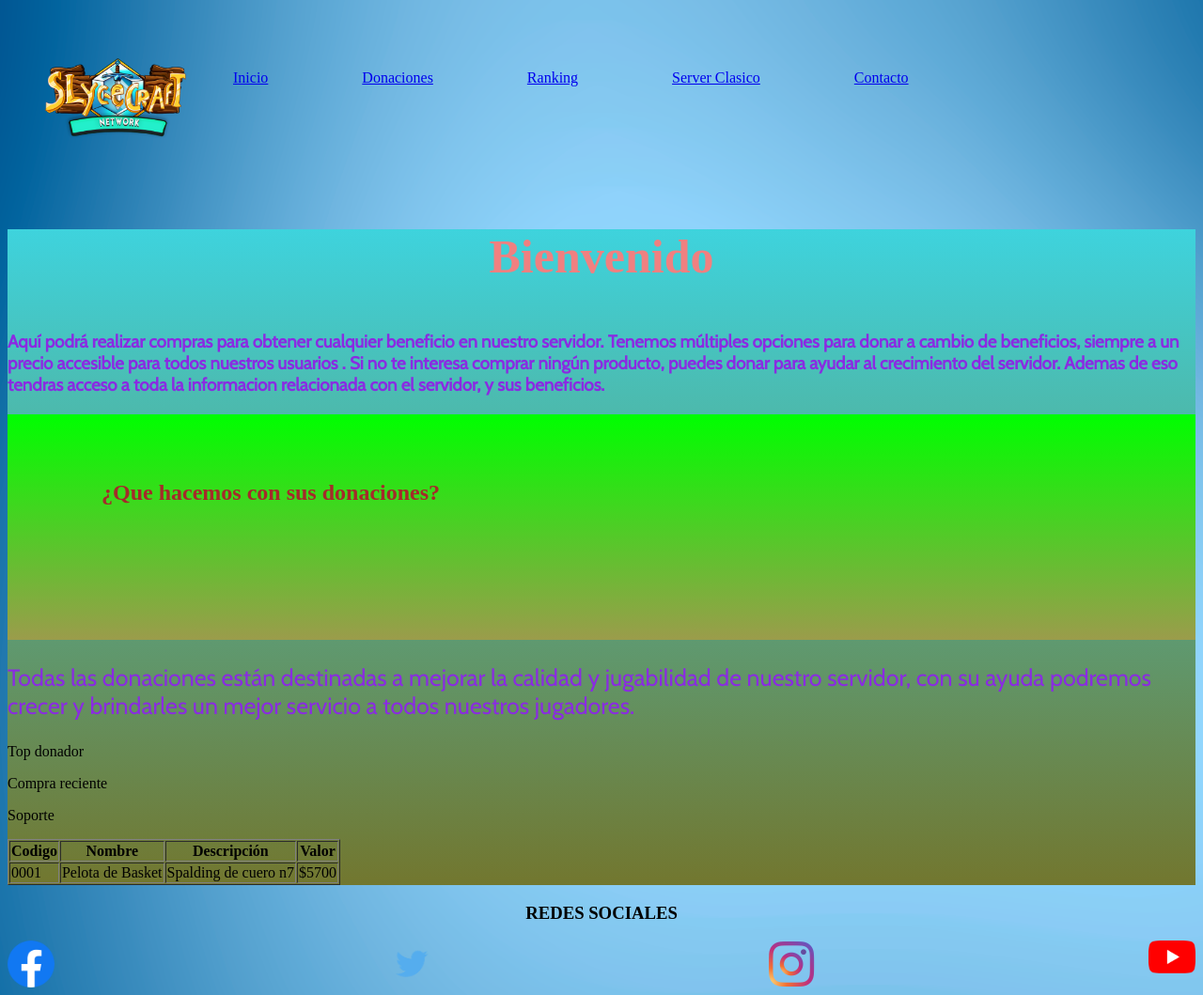
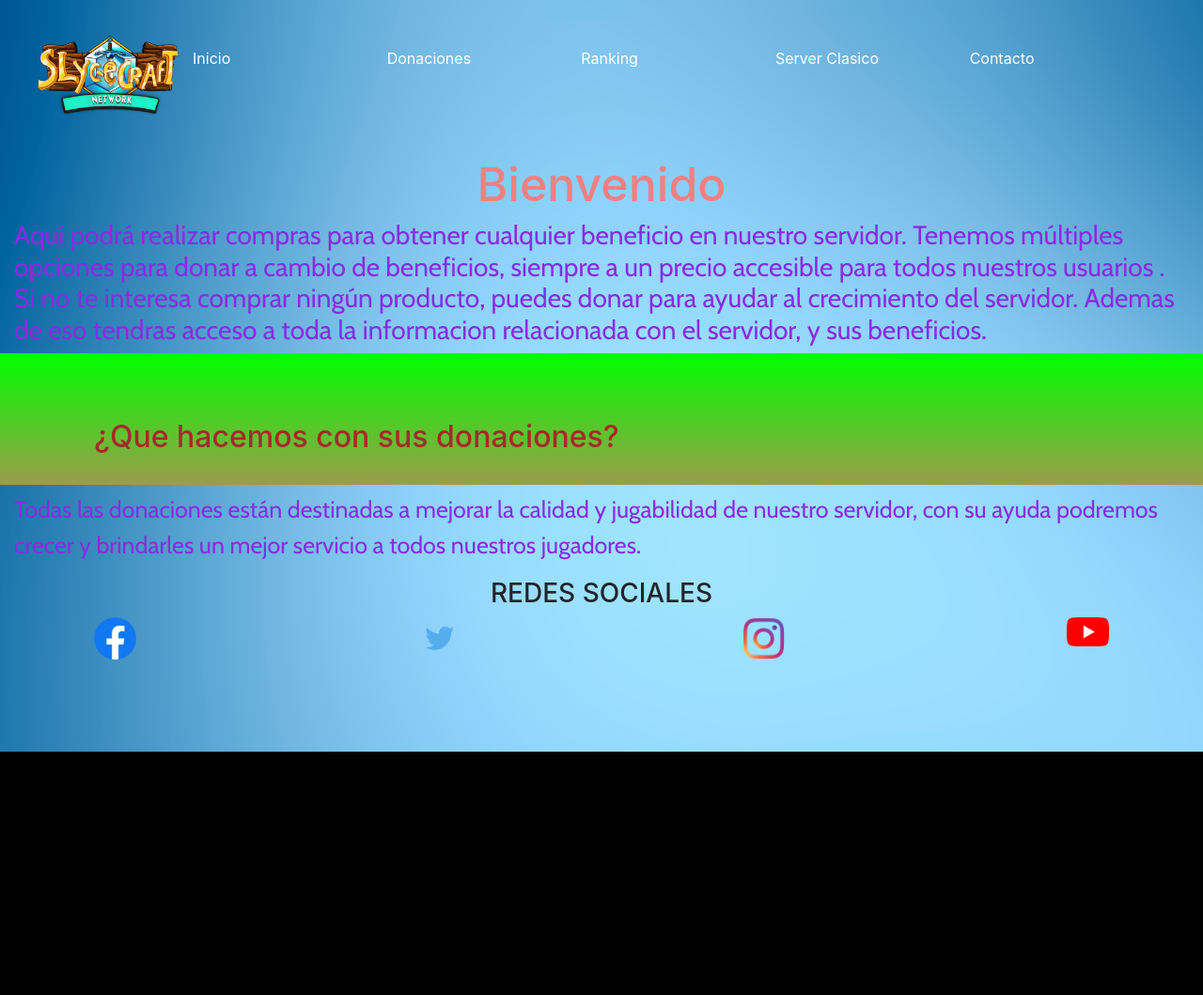
Before and after one commit to LucasLugones/bootstrap, a plain HTML site: page index.html in a window 1280 px wide. Shown: the whole page at 94% size. After the commit the page ends 800 px from the top, so only its background shows below. Drawn offline with nearby package versions, Linux system fonts and the light colour scheme.

Commit message:
aplicando bootstrap

```diff
--- a/css/estilo.css
+++ b/css/estilo.css
@@ -2,6 +2,14 @@
     display: flex;
 }
 
+
+a{
+    color:white
+}
+
+main{
+    background-color: none;
+}
 
 .menu {
     display:flex;
@@ -51,7 +59,7 @@ li{
 }
 
 .parrafo_2:hover {
-height: 200px;
+height: 300px;
 }
 
 .lista_ol{
@@ -74,7 +82,7 @@ height: 200px;
 }
 
 .contacto {
-    width: 50px;
+    width: 75px;
     display: flex;
     flex-direction: row;
 }
@@ -179,6 +187,7 @@ main {
 
 .parrafo_2 {
     color: rgb(128, 0, 117);
+
 }
 
 .menu {
--- a/index.html
+++ b/index.html
@@ -8,59 +8,37 @@
 	<link rel="preconnect" href="https://fonts.googleapis.com">
 <link rel="preconnect" href="https://fonts.gstatic.com" crossorigin>
 <link href="https://fonts.googleapis.com/css2?family=Cabin&display=swap" rel="stylesheet">
+<!-- bootstrap css -->
+<link rel="stylesheet" href="https://cdn.jsdelivr.net/npm/bootstrap@4.6.1/dist/css/bootstrap.min.css" integrity="sha384-zCbKRCUGaJDkqS1kPbPd7TveP5iyJE0EjAuZQTgFLD2ylzuqKfdKlfG/eSrtxUkn" crossorigin="anonymous">
+<!-- mi css -->
 			<link rel="stylesheet" href="css/estilo.css">
 </head>
 <body>
 	<!-- fila de logo + nav -->
 	<nav>
-	<header class="encabezado">
-			<ul class="menu">
+	<header class="container-fluid">
+			<ul class="row">
 				<a href="index.html"><img class="logo" src="assets/img/logo2.png" alt="LOGO">	</a>
-				<li class="menu_fila"><a href="index.html">Inicio</a></li>
-				<li class="menu_fila"><a href="pages/donaciones.html">Donaciones</a></li>
-				<li class="menu_fila"><a href="pages/ranking.html">Ranking</a></li>
-				<li class="menu_fila"><a href="pages/serverclasico.html">Server Clasico</a></li>
-				<li class="menu_fila"><a href="pages/contacto.html">Contacto</a></li>
+				<li class="col-lg-2 col-6"><a href="index.html">Inicio</a></li>
+				<li class="col-lg-2 col-6"><a href="pages/donaciones.html">Donaciones</a></li>
+				<li class="col-lg-2 col-6"><a href="pages/ranking.html">Ranking</a></li>
+				<li class="col-lg-2 col-6"><a href="pages/serverclasico.html">Server Clasico</a></li>
+				<li class="col-lg-2 col-6"><a href="pages/contacto.html">Contacto</a></li>
 			</ul>
 		</nav>
 	</header>
 	<!-- cierre de fila logo + nav -->
 	<!-- fila de información de mi sitio -->
-	<main class="main">
-
-
+	<main class="container-fluid">
 	<section>
-		<article class="Noticia">
-			<h3 class="noticia_principal">Bienvenido</h3>
-			<h3 class="parrafo">Aquí podrá realizar compras para obtener cualquier beneficio en nuestro servidor. Tenemos múltiples opciones para donar a cambio de beneficios, siempre a un precio accesible para todos nuestros usuarios . Si no te interesa comprar ningún producto, puedes donar para ayudar al crecimiento del servidor. Ademas de eso tendras acceso a toda la informacion relacionada con el servidor, y sus beneficios.</h3>
-			<h2 class="parrafo_2">¿Que hacemos con sus donaciones?</h2>
-			<p class="parrafo_3">Todas las donaciones están destinadas a mejorar la calidad y jugabilidad de nuestro servidor, con su ayuda podremos crecer y brindarles un mejor servicio a todos nuestros jugadores.</p>
-			<p class="parrafo_4"> Top donador</p>
-			<p class="parrafo_5"> Compra reciente</p>
-			<p class="parrafo_6"> Soporte</p>
+		<article class="row">
+			<h3 class="noticia_principal col-lg-12">Bienvenido</h3>
+			<h3 class="parrafo col-lg-12">Aquí podrá realizar compras para obtener cualquier beneficio en nuestro servidor. Tenemos múltiples opciones para donar a cambio de beneficios, siempre a un precio accesible para todos nuestros usuarios . Si no te interesa comprar ningún producto, puedes donar para ayudar al crecimiento del servidor. Ademas de eso tendras acceso a toda la informacion relacionada con el servidor, y sus beneficios.</h3>
+			<h2 class="parrafo_2 col-lg-12">¿Que hacemos con sus donaciones?</h2>
+			<p class="parrafo_3 col-lg-12">Todas las donaciones están destinadas a mejorar la calidad y jugabilidad de nuestro servidor, con su ayuda podremos crecer y brindarles un mejor servicio a todos nuestros jugadores.</p>
 		</article>
 	</section>
-	<section>
-		<article>
-			<table class="tabla"  border="1" cellpadding="1" cellspacing="1">
-				<tr>
-					<th class="tabla_item">Codigo</th>
-					<th class="tabla_item">Nombre</th>
-					<th class="tabla_item">Descripción</th>
-					<th class="tabla_item">Valor</th>
 
-				</tr>
-				<tr>
-					<td class="tabla_item">0001</td>
-					<td class="tabla_item">Pelota de Basket</td>
-					<td class="tabla_item">Spalding de cuero n7</td>
-					<td class="tabla_item">$5700</td>
-
-				</tr>
-
-			</table>
-		</article>
-	</section>
 </main>
 <!-- termina fila de informacion de mi sitio -->
 	<!-- inicio de footer -->
@@ -68,13 +46,16 @@
 		<div>
 		     <h3 class="redes_sociales_titulo">REDES SOCIALES</h3>
 	    </div>
-	<div class="redesabajo">
-		<a href="https://www.facebook.com/gaming/slycecraft"><img src="assets/img/240px-Facebook_Logo_(2019).png" alt="facebook" class="contacto"></a>
-		<a href="https://twitter.com/SlyceCraft"><img src="assets/img/twitter.png" alt="twitter" class="contacto"></a>
-		<a href="https://www.instagram.com/slycecraft"><img src="assets/img/instagram.png" alt="instagram" class="contacto"></a>
-		<a href="https://www.youtube.com/channel/UCCvq-ed1zkUGwhUTlgDlIcQ"><img src="assets/img/youtube.png" alt="youtube" class="contacto"></a>
+	<div class="redesabajo container">
+		<a href="https://www.facebook.com/gaming/slycecraft"><img src="assets/img/240px-Facebook_Logo_(2019).png" alt="facebook" class="contacto col-lg-12"></a>
+		<a href="https://twitter.com/SlyceCraft"><img src="assets/img/twitter.png" alt="twitter" class="contacto col-lg-12"></a>
+		<a href="https://www.instagram.com/slycecraft"><img src="assets/img/instagram.png" alt="instagram" class="contacto col-lg-12"></a>
+		<a href="https://www.youtube.com/channel/UCCvq-ed1zkUGwhUTlgDlIcQ"><img src="assets/img/youtube.png" alt="youtube" class="contacto col-lg-12"></a>
 	</div>
 	</footer>
 	<!-- termina footer -->
+	<!-- js bootstrap -->
+	<script src="https://cdn.jsdelivr.net/npm/jquery@3.5.1/dist/jquery.slim.min.js" integrity="sha384-DfXdz2htPH0lsSSs5nCTpuj/zy4C+OGpamoFVy38MVBnE+IbbVYUew+OrCXaRkfj" crossorigin="anonymous"></script>
+<script src="https://cdn.jsdelivr.net/npm/bootstrap@4.6.1/dist/js/bootstrap.bundle.min.js" integrity="sha384-fQybjgWLrvvRgtW6bFlB7jaZrFsaBXjsOMm/tB9LTS58ONXgqbR9W8oWht/amnpF" crossorigin="anonymous"></script>
 </body>
 </html>
```
Also changed, not shown: pages/ranking.html (+21 -19 lines).
